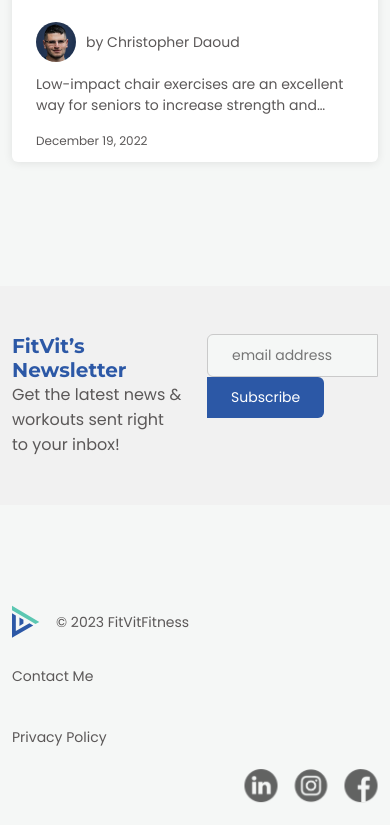
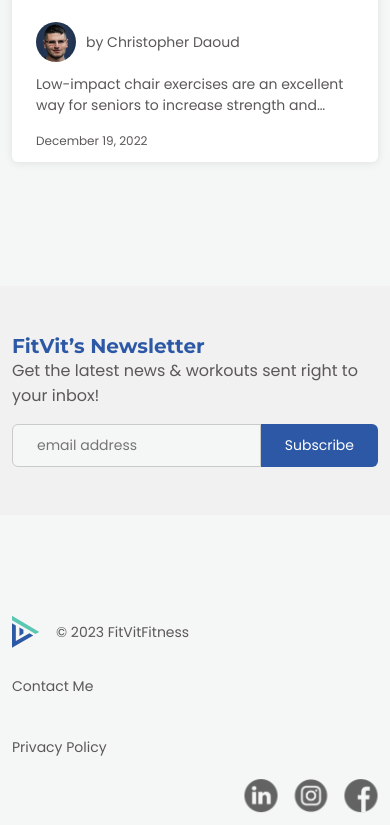
Before and after one commit to JGSolutions/fitvitfitness, a Next.js app: page / in a window 390 px wide. Shown: the part 4323-5148 px from the top of the page. Built offline with nearby package versions, Linux system fonts and the light colour scheme.

Commit message:
adjusting responsivness

```diff
--- a/components/newsletter-form/Newsletter.module.css
+++ b/components/newsletter-form/Newsletter.module.css
@@ -1,7 +1,7 @@
 .inputField {
   padding: 10px 24px;
   width: 100%;
-  max-width: 350px;
+  max-width: 600px;
   background: #F5F7F6;
   border: 1px solid #CACACA;
   border-radius: 6px 0px 0px 6px;
@@ -21,9 +21,7 @@
   padding: var(--padding-sm) var(--padding-large);
 }
 
-.headerPanel {
-  width: 100%;
-  height: 64px;
+.form {
   display: flex;
-  justify-content: flex-end;
+  padding-top: var(--padding-medium);
 }
--- a/components/newsletter-form/newsletter-form.tsx
+++ b/components/newsletter-form/newsletter-form.tsx
@@ -25,8 +25,7 @@ export default function NewsletterForm() {
 		inputRef.current.value = "";
 	};
 	return (
-		<form onSubmit={subscribeUser}>
-
+		<form onSubmit={subscribeUser} className={styles.form}>
 			<input
 				type="email"
 				className={styles.inputField}
--- a/pages/index.tsx
+++ b/pages/index.tsx
@@ -168,12 +168,12 @@ export default function Home({ getRecentPosts, AUDIENCE_ID, API_KEY, DATACENTER
 					<section className={`${styles.newsletterSection}`}>
 						<div className="container-lg">
 							<div className="row">
-								<div className="col">
+								<div className="col col-md-12 col-lg-6 col-12">
 									<h2 className={styles.subTitles}>FitVit’s Newsletter</h2>
 									<p>Get the latest news & workouts sent right to your inbox! </p>
 								</div>
 
-								<div className="col">
+								<div className="col col-md-12 col-lg-6 col-12">
 									<NewsletterForm />
 								</div>
 							</div>
```
